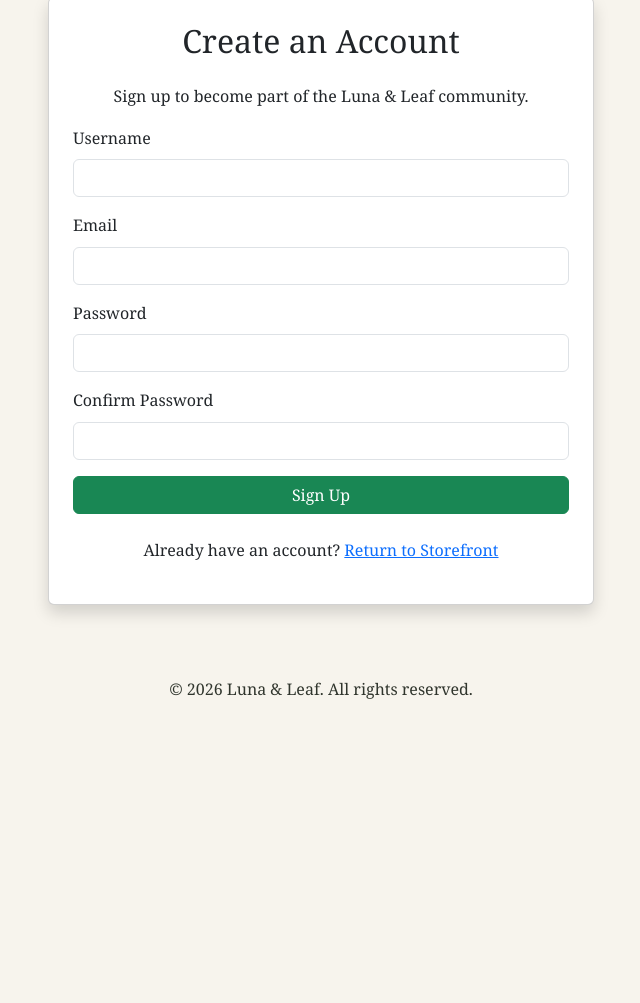
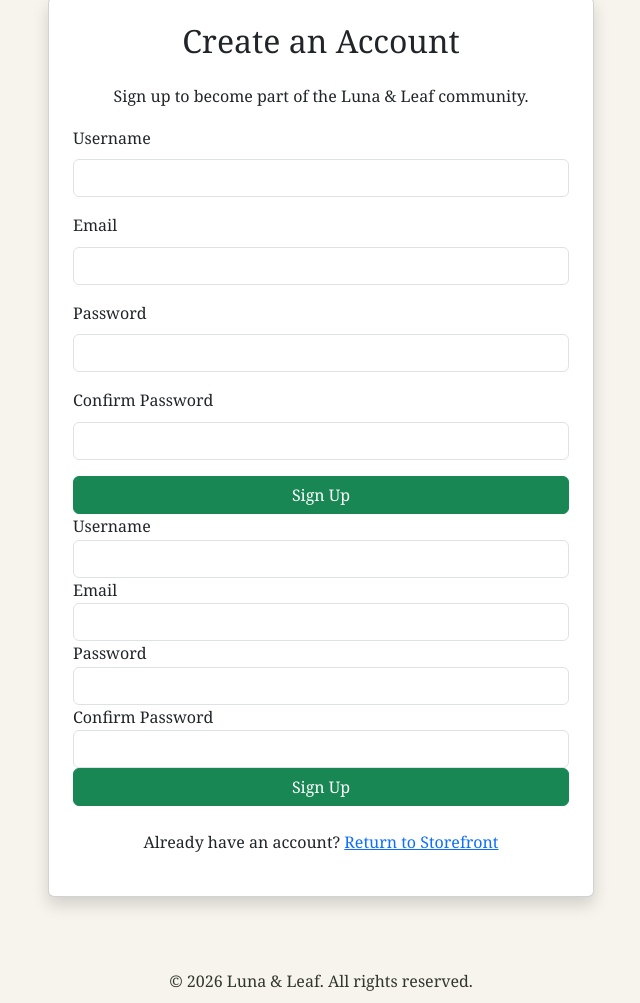
Before and after one commit to saramaliks321-cell/luna-leaf-storefront, a plain HTML site: page signup.html in a window 1280 px wide. Shown: the part 271-1274 px from the top of the page, without its empty margins (319-959 px from the left). Before the commit the page ends 1013 px from the top, so only its background shows below. Drawn offline with nearby package versions, Linux system fonts and the light colour scheme.

Commit message:
Update signup.html

```diff
--- a/signup.html
+++ b/signup.html
@@ -128,6 +128,24 @@
                         </div>
 
                     </form>
+                    <form id="signupForm">
+
+    <label>Username</label>
+    <input type="text" id="username" class="form-control" onfocusout="validate(this)">
+
+    <label>Email</label>
+    <input type="text" id="email" class="form-control" onfocusout="validate(this)">
+
+    <label>Password</label>
+    <input type="password" id="password" class="form-control" onfocusout="validate(this)">
+
+    <label>Confirm Password</label>
+    <input type="password" id="confirmPassword" class="form-control" onfocusout="validate(this)">
+
+    <button type="button" class="btn btn-success w-100" onclick="submitForm()">Sign Up</button>
+
+</form>
+
 
                     <div class="text-center mt-4">
                         <p>
```
